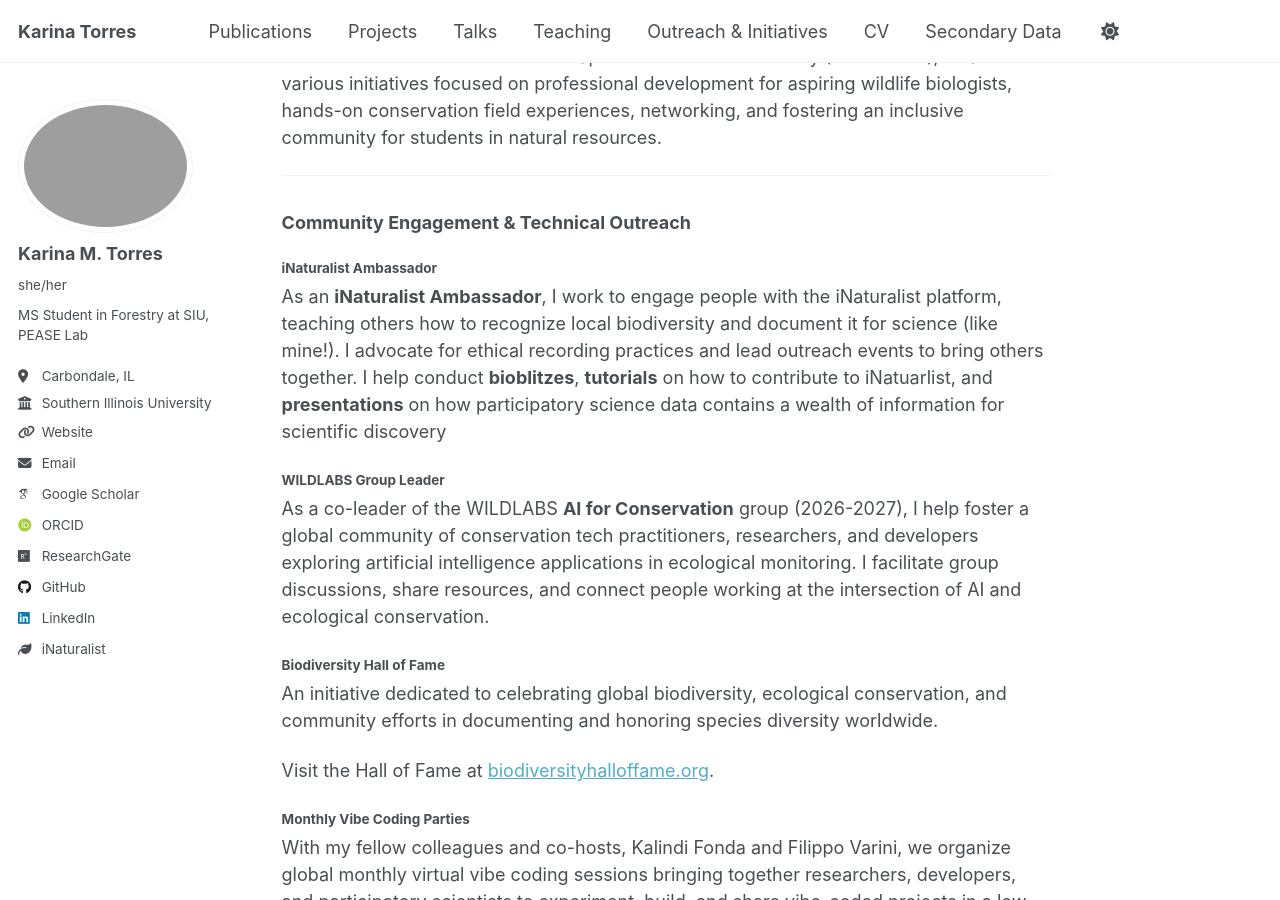
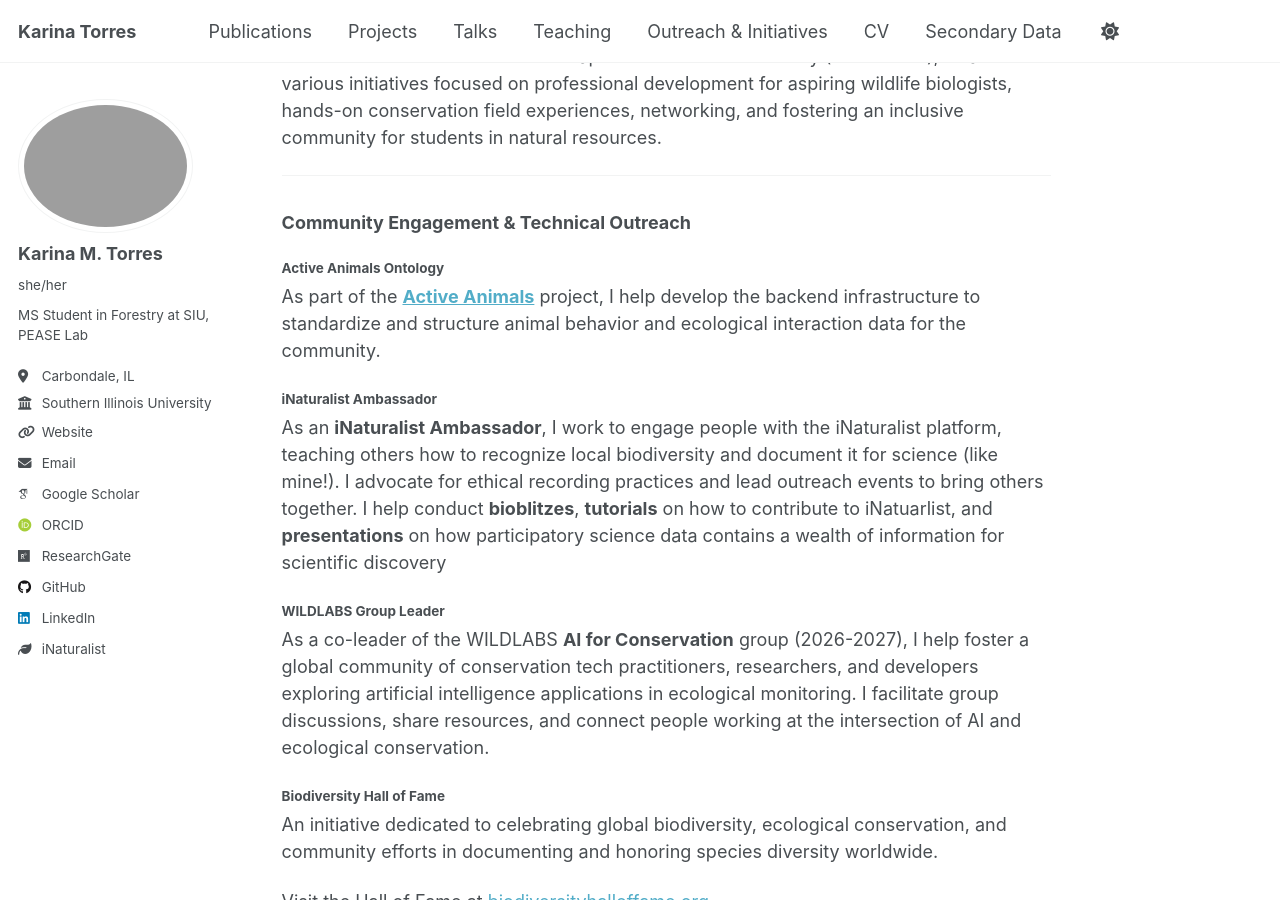
Before and after one commit to KTorres23/KTorres23.github.io, a Jekyll site: the page built from _pages/initiatives.md, in a window 1280 px wide and 900 px high, scrolled down 311 px. Built offline with Jekyll 4.4.1, drawn with Linux system fonts in a browser that asks for light colours; some web fonts are replaced; a script that is not in the unit is left out.

Commit message:
Add ACTAN project

```diff
--- a/_pages/initiatives.md
+++ b/_pages/initiatives.md
@@ -18,6 +18,9 @@ As President of the SIU Student Chapter of The Wildlife Society (2026-2027), I l
 
 ### Community Engagement & Technical Outreach
 
+#### Active Animals Ontology
+As part of the [**Active Animals**](https://github.com/Active-Animals) project, I help develop the backend infrastructure to standardize and structure animal behavior and ecological interaction data for the community.
+
 #### iNaturalist Ambassador
 As an **iNaturalist Ambassador**, I work to engage people with the iNaturalist platform, teaching others how to recognize local biodiversity and document it for science (like mine!). I advocate for ethical recording practices and lead outreach events to bring others together. I help conduct **bioblitzes**, **tutorials** on how to contribute to iNatuarlist, and **presentations** on how participatory science data contains a wealth of information for scientific discovery
 
```
Also changed, not shown: _pages/projects.md (+1 -0 lines).
